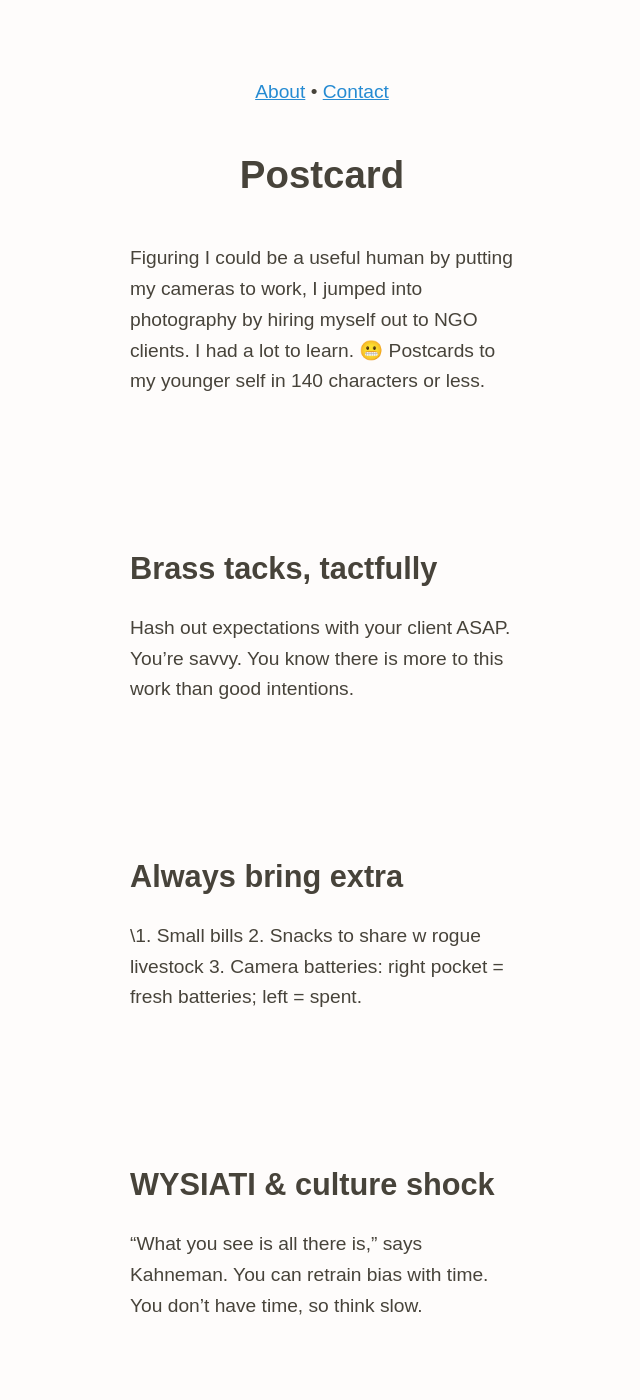
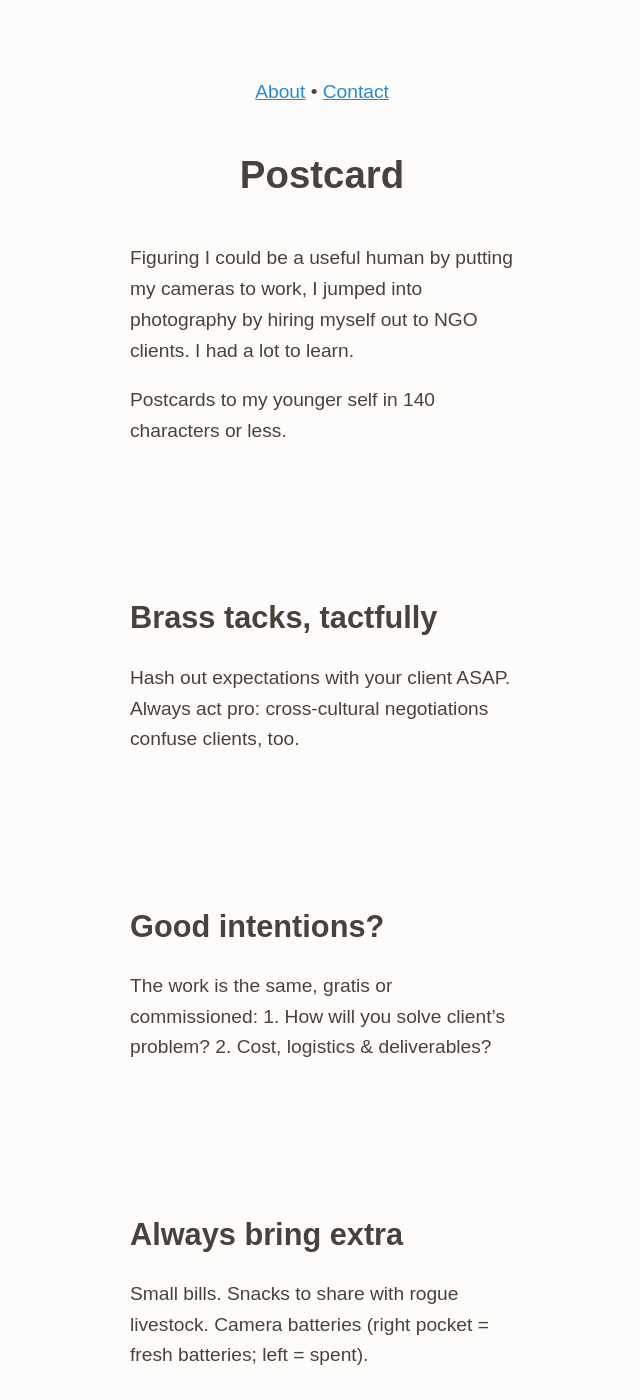
Before and after one commit to zachmccabe/zachmccabe.github.io, a Jekyll site: the page built from postcard.md, in a window 1280 px wide and 1400 px high. Shown: the whole window, without its empty margins (318-958 px from the left). Built offline with Jekyll 4.4.1, drawn with Linux system fonts in a browser that asks for light colours.

Commit message:
Update postcard.md
Updates to copy.

```diff
--- a/postcard.md
+++ b/postcard.md
@@ -7,19 +7,27 @@ description: What I wish I knew when I started out as a NGO photographer
 ---
 
 
-Figuring I could be a useful human by putting my cameras to work, I jumped into photography by hiring myself out to NGO clients. I had a lot to learn. 😬 Postcards to my younger self in 140 characters or less.
+Figuring I could be a useful human by putting my cameras to work, I jumped into photography by hiring myself out to NGO clients. I had a lot to learn.
+
+Postcards to my younger self in 140 characters or less.
 
 
 
 ## Brass tacks, tactfully
 
-Hash out expectations with your client ASAP. You're savvy. You know there is more to this work than good intentions.
+Hash out expectations with your client ASAP. Always act pro: cross-cultural negotiations confuse clients, too.
+
+
+
+## Good intentions?
+
+The work is the same, gratis or commissioned: 1. How will you solve client's problem? 2. Cost, logistics & deliverables?
 
 
 
 ## Always bring extra
 
-\1. Small bills 2. Snacks to share w rogue livestock 3. Camera batteries: right pocket = fresh batteries; left = spent.
+Small bills. Snacks to share with rogue livestock. Camera batteries (right pocket = fresh batteries; left = spent).
 
 
 
```
